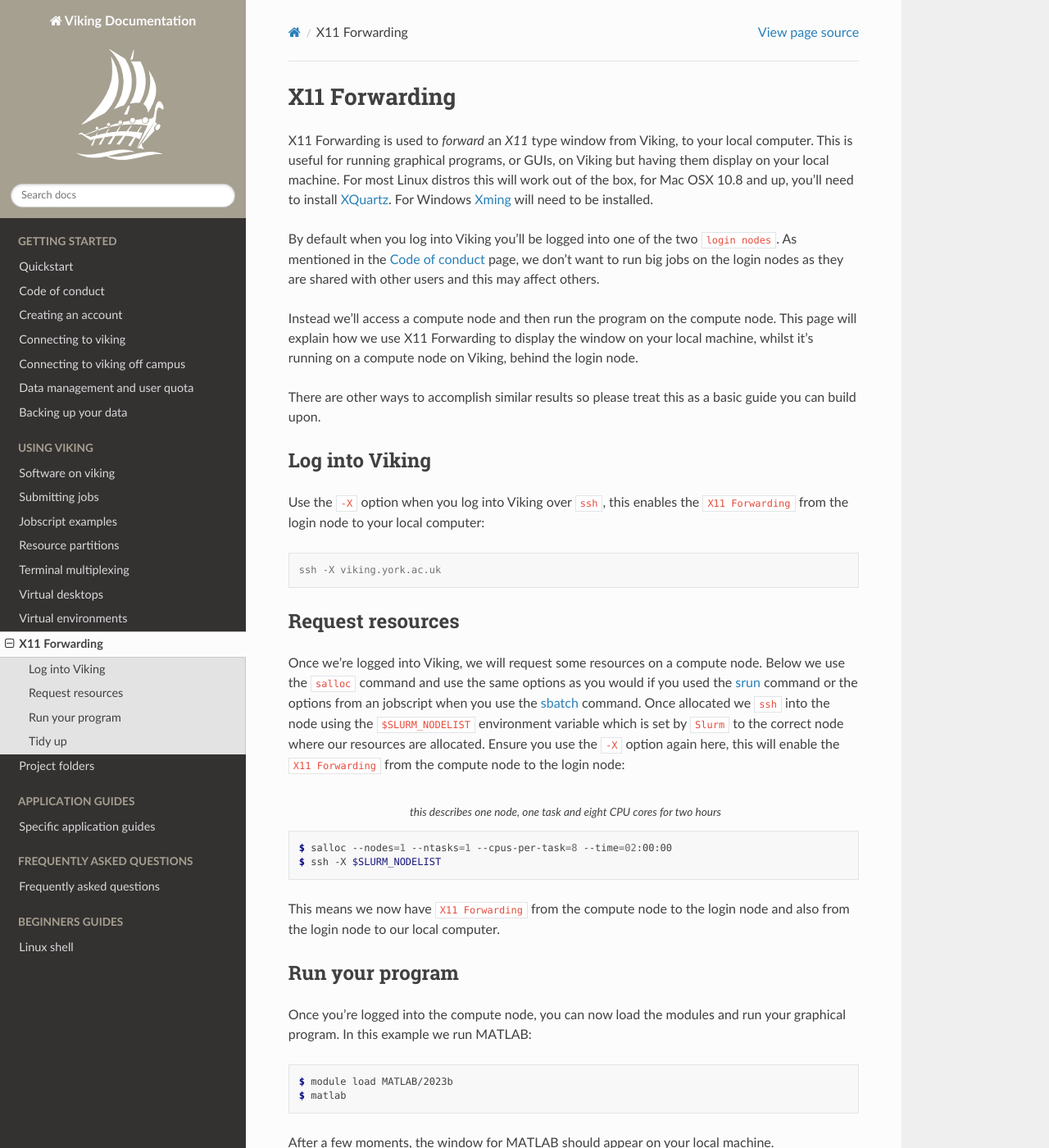
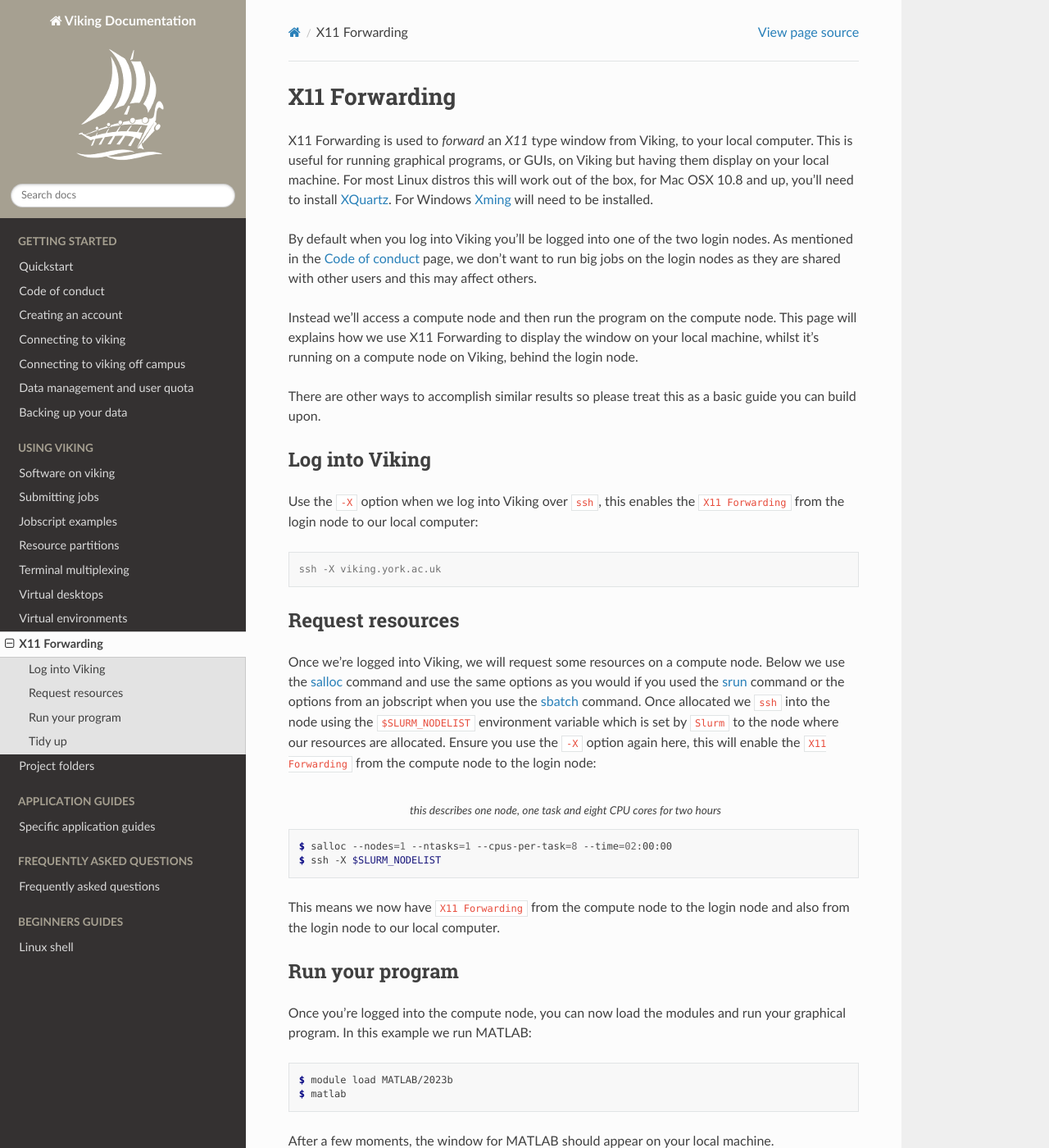
Before and after one commit to university-of-york/research-it-documentation, a Sphinx documentation site: the page built from docs/source/using_viking/x11_forwarding.rst, in a window 1280 px wide and 1400 px high. Shown: the whole window at 82% size. Built offline with Sphinx 7.4.7 and the Read the Docs theme 2.0.0, drawn with Linux system fonts in a browser that asks for light colours; some of the changed text lies outside the part shown.

Commit message:
minor fixes

```diff
--- a/docs/source/using_viking/x11_forwarding.rst
+++ b/docs/source/using_viking/x11_forwarding.rst
@@ -3,9 +3,9 @@
 
 X11 Forwarding is used to *forward* an *X11* type window from Viking, to your local computer. This is useful for running graphical programs, or GUIs, on Viking but having them display on your local machine. For most Linux distros this will work out of the box, for Mac OSX 10.8 and up, you'll need to install `XQuartz <https://www.xquartz.org/>`_. For Windows `Xming <https://sourceforge.net/projects/xming/>`_ will need to be installed.
 
-By default when you log into Viking you'll be logged into one of the two ``login nodes``. As mentioned in the :doc:`/getting_started/code_of_conduct` page, we don't want to run big jobs on the login nodes as they are shared with other users and this may affect others.
+By default when you log into Viking you'll be logged into one of the two login nodes. As mentioned in the :doc:`/getting_started/code_of_conduct` page, we don't want to run big jobs on the login nodes as they are shared with other users and this may affect others.
 
-Instead we'll access a compute node and then run the program on the compute node. This page will explain how we use X11 Forwarding to display the window on your local machine, whilst it's running on a compute node on Viking, behind the login node.
+Instead we'll access a compute node and then run the program on the compute node. This page will explains how we use X11 Forwarding to display the window on your local machine, whilst it's running on a compute node on Viking, behind the login node.
 
 There are other ways to accomplish similar results so please treat this as a basic guide you can build upon.
 
@@ -13,7 +13,7 @@
 Log into Viking
 ---------------
 
-Use the ``-X`` option when you log into Viking over ``ssh``, this enables the ``X11 Forwarding`` from the login node to your local computer:
+Use the ``-X`` option when we log into Viking over ``ssh``, this enables the ``X11 Forwarding`` from the login node to our local computer:
 
 .. code-block:: console
 
@@ -23,7 +23,7 @@
 Request resources
 -----------------
 
-Once we're logged into Viking, we will request some resources on a compute node. Below we use the ``salloc`` command and use the same options as you would if you used the `srun <https://slurm.schedmd.com/srun.html>`_ command or the options from an jobscript when you use the `sbatch <https://slurm.schedmd.com/sbatch.html>`_ command. Once allocated we ``ssh`` into the node using the ``$SLURM_NODELIST`` environment variable which is set by ``Slurm`` to the correct node where our resources are allocated. Ensure you use the ``-X`` option again here, this will enable the ``X11 Forwarding`` from the compute node to the login node:
+Once we're logged into Viking, we will request some resources on a compute node. Below we use the `salloc <https://slurm.schedmd.com/salloc.html>`_ command and use the same options as you would if you used the `srun <https://slurm.schedmd.com/srun.html>`_ command or the options from an jobscript when you use the `sbatch <https://slurm.schedmd.com/sbatch.html>`_ command. Once allocated we ``ssh`` into the node using the ``$SLURM_NODELIST`` environment variable which is set by ``Slurm`` to the node where our resources are allocated. Ensure you use the ``-X`` option again here, this will enable the ``X11 Forwarding`` from the compute node to the login node:
 
 .. code-block:: console
     :caption: this describes one node, one task and eight CPU cores for two hours
@@ -50,4 +50,4 @@
 Tidy up
 -------
 
-Press ``Ctrl + d`` twice to exit the compute node. First to exit the ``ssh`` connection to the compute node and the second time to relinquish the resources from the ``salloc`` command earlier.
+Press ``Ctrl + d`` **twice** to exit the compute node. First to exit the ``ssh`` connection to the compute node and the second time to relinquish the resources from the ``salloc`` command earlier.
```
